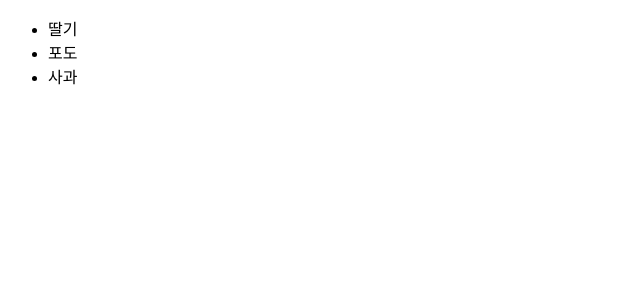
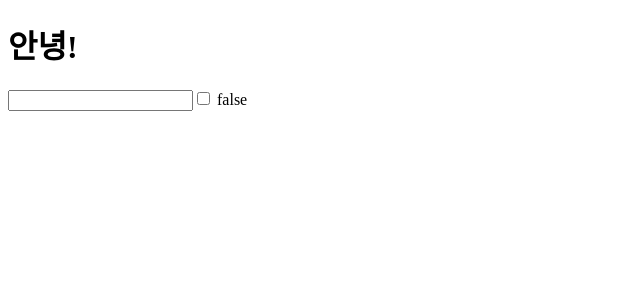
Before and after one commit to KENI0/vue3-webpack-template, a Vue app: page / in a window 1280 px wide. Shown: the top 300 px of the page, without its empty margins (0-640 px from the left). Built offline with nearby package versions, Linux system fonts and the light colour scheme.

Commit message:
양방향 데이터 바인딩

```diff
--- a/src/App.vue
+++ b/src/App.vue
@@ -1,29 +1,25 @@
+<!-- 양방향 데이터 바인딩 -->
 <template>
-  <ul>
-<li v-for="{id, name} in 과일객체" :key="id">
-  {{ name }}
-</li>
-</ul>
+  <h1> {{msg}}</h1>
+<input type="text"
+  @input="msg = $event.target.value"
+>
+<input type="checkbox"
+    v-model="체크"
+>
+{{ 체크}}
+
 </template>
 
 <script>
-  import shortid from 'shortid'
-  export default{
+  export default {
     data() {
-      return{
-      과일들 : ['딸기','포도','사과']
+      return {
+        msg: "안녕!",
+        체크: false
+
       }
     },
-    computed: {
-      과일객체() {
-        return this.과일들.map(과일 => {
-          return{
-            id: shortid.generate(),
-            name: 과일
-          }
-        })
-      }
     }
-  }
 
 </script>
```
Also changed, not shown: src/main.js (line endings or trailing spaces).
